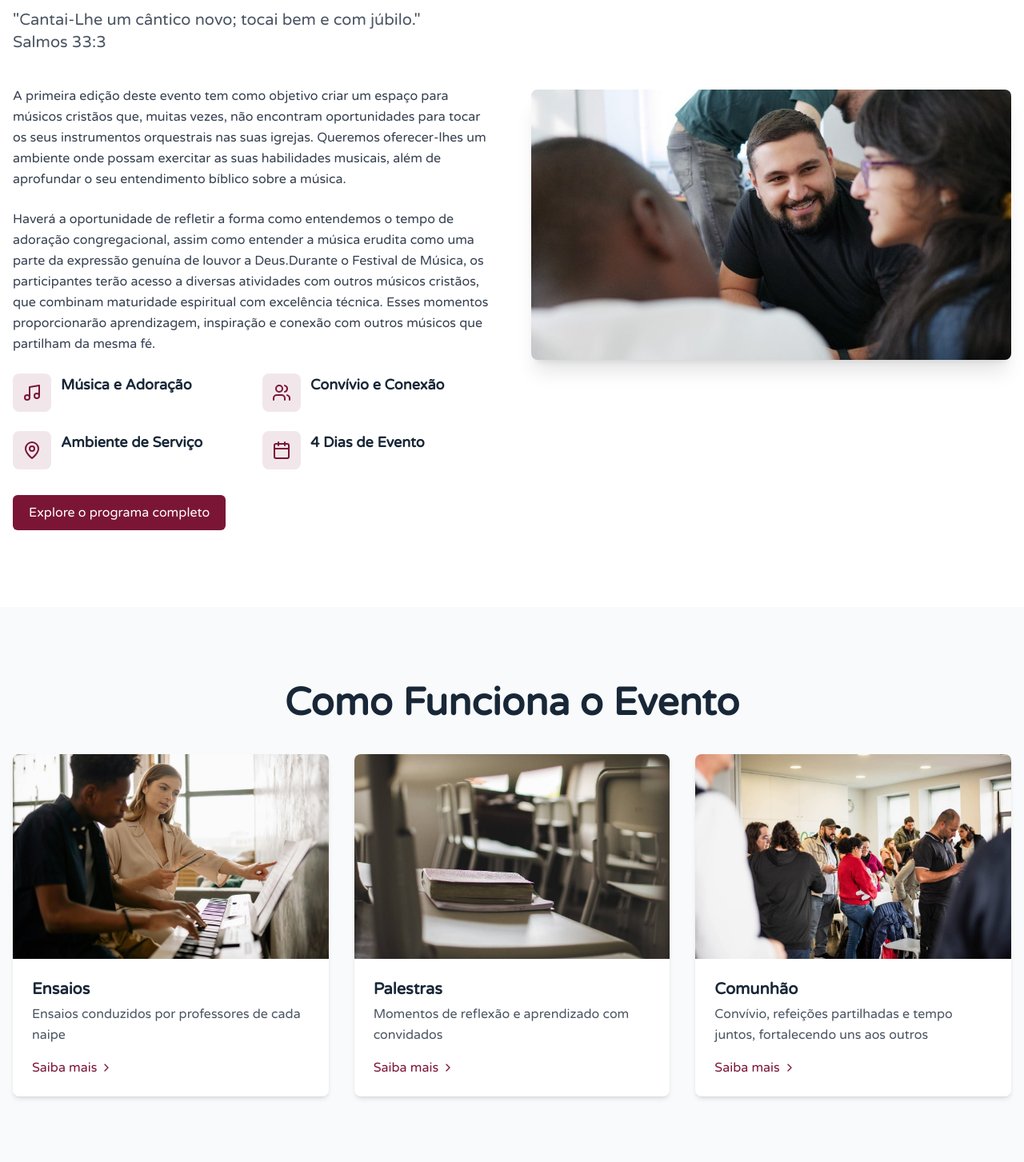
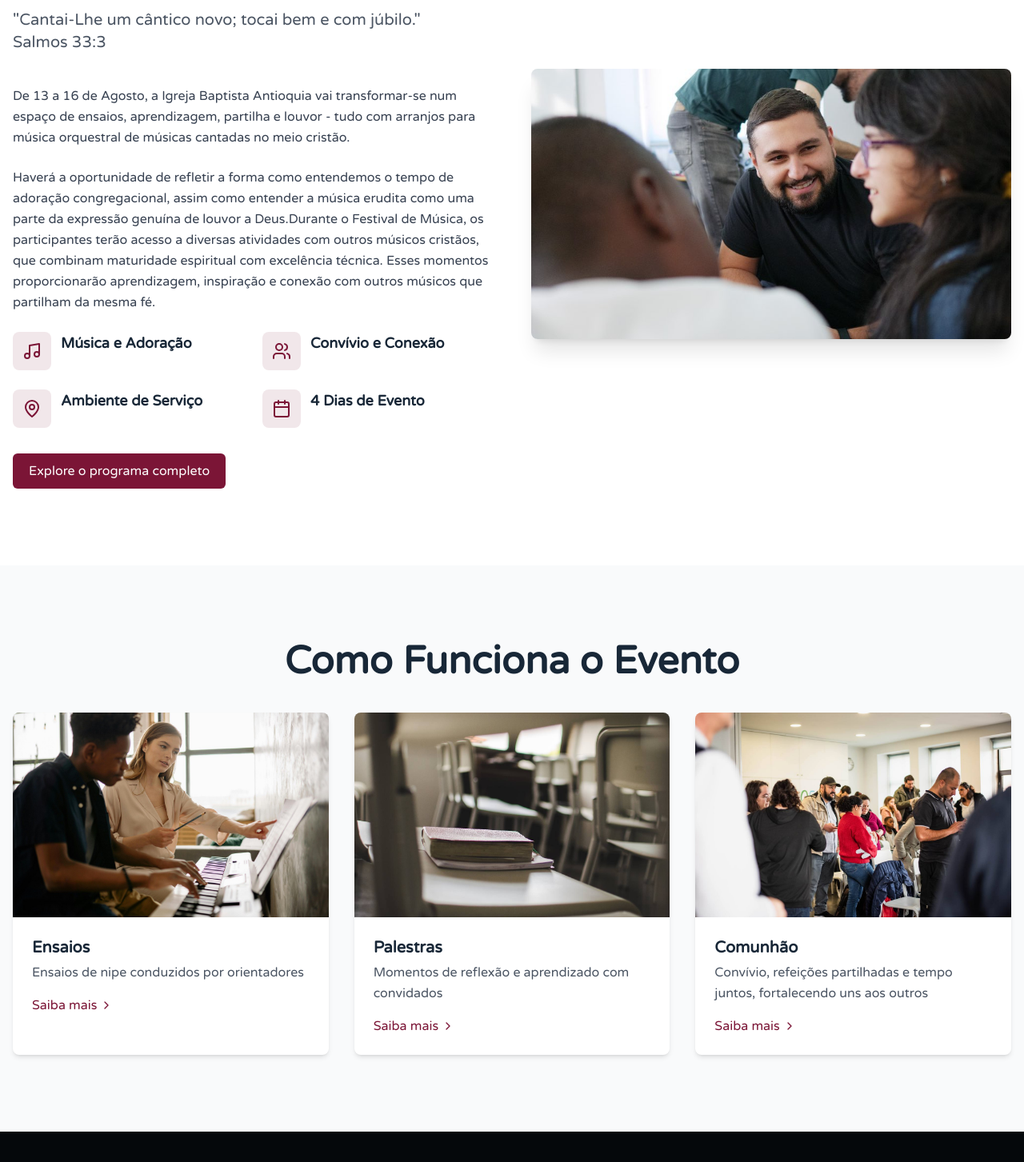
Before and after one commit to jeffersonbergman/fmantioquia, a React (Vite) app: page /registration in a window 1280 px wide. Shown: the part 997-2450 px from the top of the page at 80% size. Built offline with nearby package versions, Linux system fonts and the light colour scheme; no server answers.

Commit message:
fix algures

```diff
--- a/src/pages/HomePage.tsx
+++ b/src/pages/HomePage.tsx
@@ -22,7 +22,7 @@ const HomePage = () => {
     {
       id: 1,
       name: 'Ensaios',
-      role: 'Ensaios conduzidos por professores de cada naipe',
+      role: 'Ensaios de nipe conduzidos por orientadores',
       image: '/assets/img/ensaios.jpg',
     },
     {
@@ -147,8 +147,7 @@ const HomePage = () => {
                 centered={false}
               />
               <p className="mb-6 text-gray-700" data-aos="fade-up" data-aos-delay="100">
-                A primeira edição deste evento tem como objetivo criar um espaço para músicos cristãos que, muitas vezes, não encontram oportunidades para tocar os seus instrumentos orquestrais nas suas igrejas.
-                Queremos oferecer-lhes um ambiente onde possam exercitar as suas habilidades musicais, além de aprofundar o seu entendimento bíblico sobre a música.
+                De 13 a 16 de Agosto, a Igreja Baptista Antioquia vai transformar-se num espaço de ensaios, aprendizagem, partilha e louvor - tudo com arranjos para música orquestral de músicas cantadas no meio cristão.
               </p>
               <p className="mb-6 text-gray-700" data-aos="fade-up" data-aos-delay="150">
                 Haverá a oportunidade de refletir a forma como entendemos o tempo de adoração congregacional,
```
Also changed, not shown: 4 other files (tests, documents, lock files or other folders).
